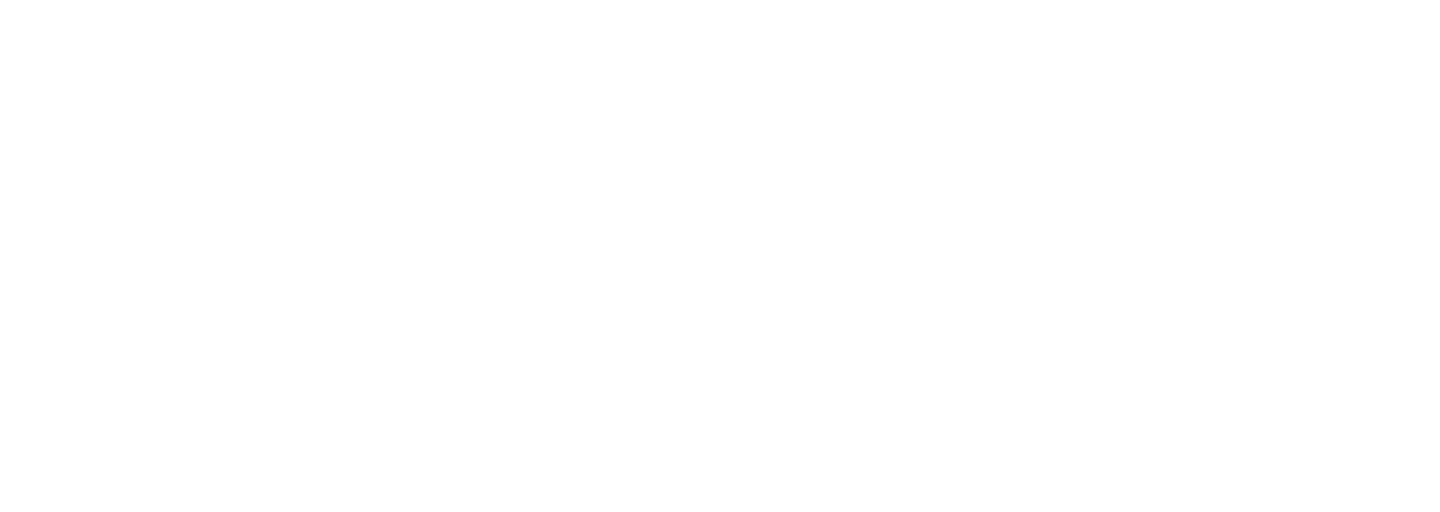
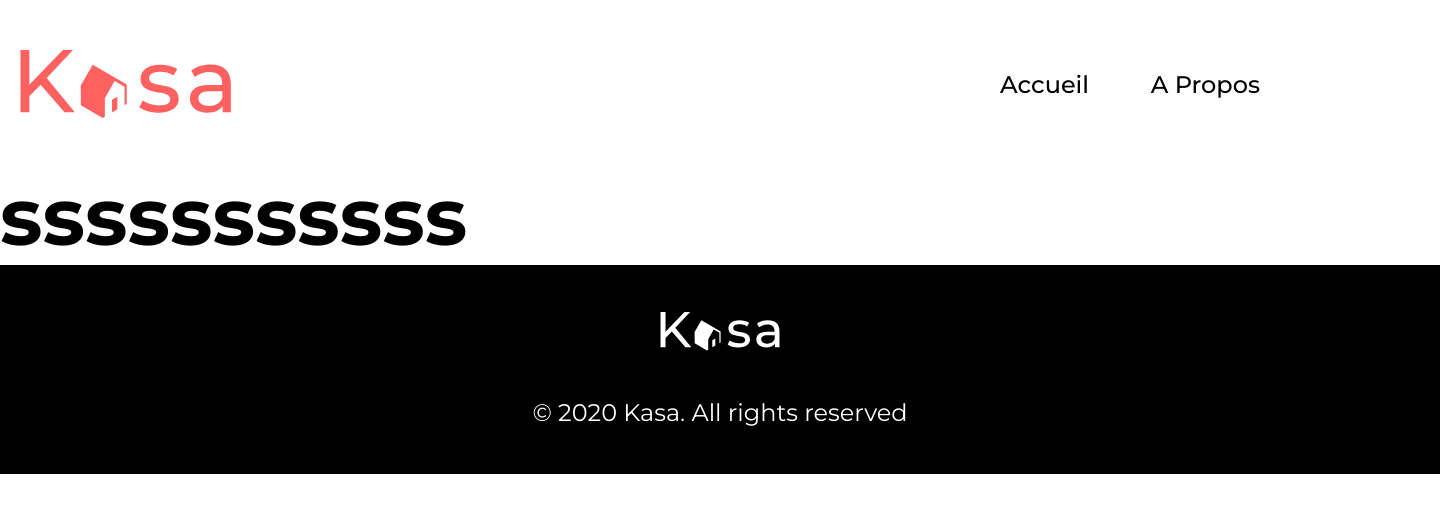
Before and after one commit to AlexandreLeriche141282/kasa, a React (Create React App) app: page /logement in a window 1280 px wide. Before the commit this address had no page. Shown: the top 512 px of the page, 1440 px wide, since content can reach past the window. Built offline with nearby package versions, Linux system fonts and the light colour scheme.

Commit message:
creation page logement

```diff
--- a/src/App.js
+++ b/src/App.js
@@ -2,6 +2,8 @@
 import { BrowserRouter, Routes, Route } from 'react-router-dom';
 import Home from './pages/Home';
 import About from './pages/About';
+import Logement from './pages/Logement';
+
 
 const App = () => {
   return (
@@ -9,6 +11,7 @@
       <Routes>
         <Route path="/" element={<Home />}/>
         <Route path="/about" element={<About />}/>
+        <Route path="/logement" element={<Logement />}/>
       </Routes>
     </BrowserRouter>
   );
--- a/src/components/LogementCard.jsx
+++ b/src/components/LogementCard.jsx
@@ -1,24 +1,18 @@
 import React from 'react';
-
-
-
+import { NavLink } from 'react-router-dom';
 
 const LogementCard = ({data}) => {
 
     return (
+        <NavLink to ="/logement">
+            <div className="cardContent">
+                <img src={data.cover} alt={data.title} />
+                <p>{data.title}</p>
+            </div>
+         </NavLink>
+    );
 
 
-            <div className="cardContent">
-                <img src={data.cover} alt={data.title} />
-            <p>{data.title}</p>
-            </div>
-
-
-
-
-
-
-    );
 };
 
 export default LogementCard;
--- /dev/null
+++ b/src/pages/Logement.jsx
@@ -0,0 +1,22 @@
+import React from 'react';
+import Navigation from '../components/Navigation';
+import Footer from '../components/Footer';
+import Data from '../Data/logement.json'
+
+const Logement = () => {
+
+    return (
+
+        <div>
+            <Navigation />
+            <div className="logement">
+                <h1>sssssssssss</h1>
+
+            </div>
+
+            <Footer />
+        </div>
+    );
+};
+
+export default Logement;
--- /dev/null
+++ b/src/styles/components/_logement.scss
@@ -0,0 +1,5 @@
+.logement{
+    h1{
+        font-size: 80px;
+    }
+}
--- a/src/styles/index.scss
+++ b/src/styles/index.scss
@@ -2,3 +2,4 @@
 @import "./components/navigation";
 @import "./components/main";
 @import "./components/footer";
+@import "./components/logement";
```
